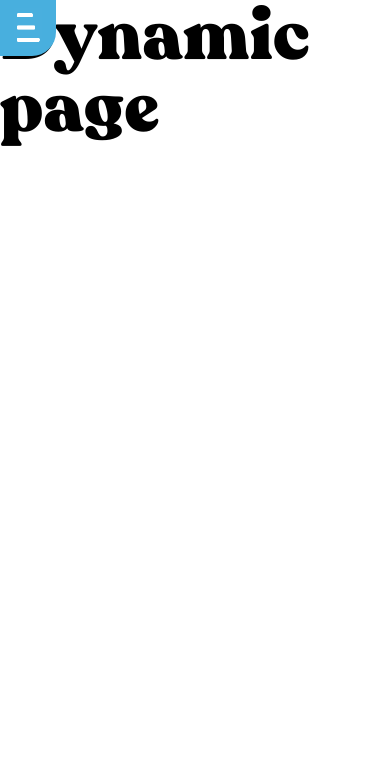
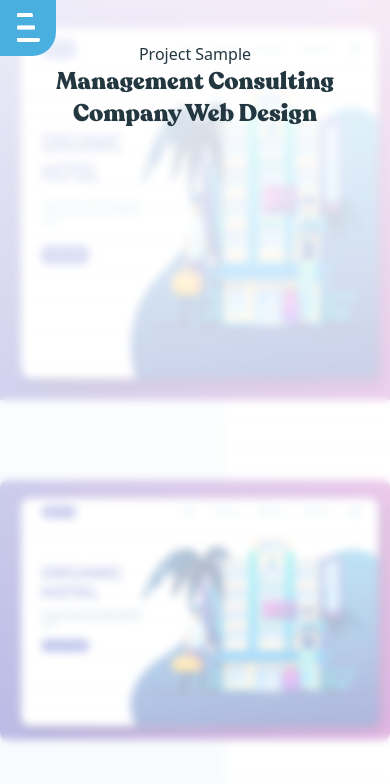
Before and after one commit to AmmelyStar/nextjspractice, a Next.js app: page /portfoliodetail/1 in a window 390 px wide. Shown: the top 784 px of the page. Built offline with nearby package versions, Linux system fonts and the light colour scheme.

Commit message:
details fotoportfolio undefinded

```diff
--- a/src/app/components/SliderCard/SliderCard.js
+++ b/src/app/components/SliderCard/SliderCard.js
@@ -1,6 +1,6 @@
 'use client'
 import React from 'react'
-import { useRouter } from 'next/router'
+import { useRouter } from 'next/navigation'
 
 
 export default function SliderCard({item, index}) {
--- /dev/null
+++ b/src/app/page/portfolio-detail-design/index.js
@@ -0,0 +1,55 @@
+/* eslint-disable @next/next/no-img-element */
+import React from 'react'
+import { useEffect } from 'react';
+
+
+export default function PortfolioDetailDesign({id, data, DataArray}) {
+    useEffect(() => {
+        console.log(data.images); // Log images to check if they exist
+      }, [data]);
+  return (
+    <>
+    <div className='overlay h-[400px] lg:top-[96px] sm:top-0 z-20 border-gray-300'></div>
+    <div className='relative'>
+        <img
+        alt='bg photo'
+        className='h-[400px] lg:mt-24 sm:mt-0 object-fill'
+        src={data.images[0]}
+        style={{backgroundSize: 'cover'}}
+        width={"100%"}
+        />
+    </div>
+
+    <div className='absolute z-30 top-[42px] sm:top-[200px] sm:left-[65px] justify-center items-center w-full px-10 sm:w-3/4 xl:w-1/2 sm:px-0 sm:text-left'>
+    <div className='container m-auto'>
+        <div className='max-w-[650px] w-[100%] m-auto'>
+            <p className='opacity-3 sm:text-left text-center font-sans text-[#223740] md-3'>
+                Project Sample
+            </p>
+            <h1 className='opacity-3 sm:text-left text-[#223740] text-center w-full sm:w-3/4 font-rocoletaBold text-2xl md:text-4xl lg:text-4xl xl:text-4xl'>{data.title}</h1>
+        </div>
+    </div>
+    </div>
+
+    <div className='grid grid-cols-12 relative space-x-0 lg:space-x-0'
+    style={{
+        background: 'linear-gradient(90deg, rgba(238, 247, 251, 1) 58%, rgba(255, 255, 255, 1) 52%'
+    }}>
+        <div  className='col-span-12 lg:col-span-8 mb-20 scroll lg:px-0 sm:px-20'>
+            {data.images.map((item)=>(
+                <div key={item} className='flex justify-center lg:justify-end items-center'>
+                    <img
+                    src={item}
+                    alt='portfolio photos'
+                    height="auto"
+                    width={800}
+                    className='mt-20 rounded-lg'
+                     />
+                </div>
+            ))}
+        </div>
+    </div>
+    </>
+
+  )
+}
--- a/src/app/portfoliodetail/[id]/page.js
+++ b/src/app/portfoliodetail/[id]/page.js
@@ -1,7 +1,34 @@
-import React from 'react'
+'use client'
+import React, { useEffect, useState } from "react";
+import PortfolioDetailDesign from '../../page/portfolio-detail-design'
+import { DataArray } from '../../data'
 
-export default function page() {
+const Portfolio = (props) => {
+  const [id, setId] = useState(null);
+
+  useEffect(() => {
+    const fetchParams = async () => {
+      // Unwrap the promise and get the id
+      const resolvedParams = await props.params;
+      setId(resolvedParams.id);
+    };
+
+    fetchParams();
+  }, [props.params]);
+
+  if (id === null) {
+    return <div>Loading...</div>; // Display a loading state until the id is set
+  }
+
+  console.log("The ID is now:", id); // Log the ID after it's set
+
   return (
-    <div className='text-7xl'>Dynamic page</div>
-  )
+    <PortfolioDetailDesign
+      data={DataArray[id]}
+      id={id}
+      DataArray={DataArray}
+    />
+  );
 }
+
+export default Portfolio;
```
